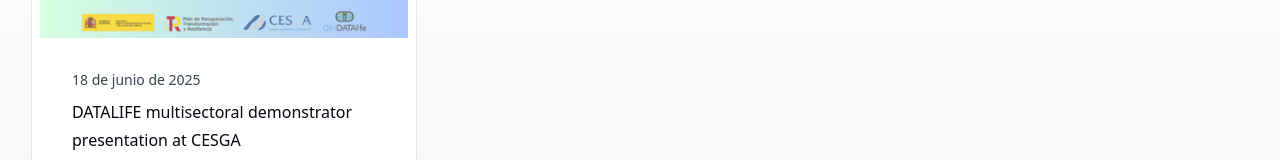
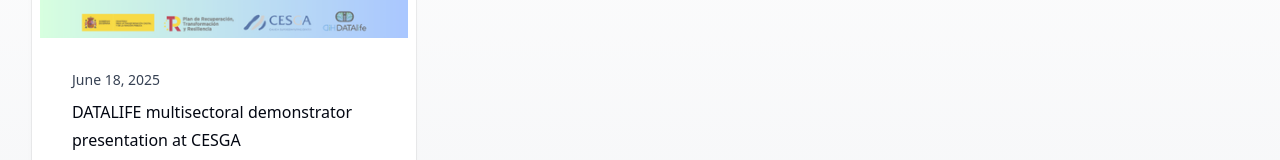
Before and after one commit to dataspacedatalife/dataspace-website, a Next.js app: page /en/events in a window 1280 px wide. Shown: the part 576-736 px from the top of the page. Built offline with nearby package versions, Linux system fonts and the light colour scheme; a web font is replaced by a local one.

Commit message:
Use locale-aware date formatting

```diff
--- a/src/app/[locale]/events/page.tsx
+++ b/src/app/[locale]/events/page.tsx
@@ -4,7 +4,7 @@ import { Dialog, DialogPanel, DialogTitle } from '@headlessui/react';
 import { ChevronLeftIcon, ChevronRightIcon } from '@heroicons/react/16/solid';
 import { clsx } from 'clsx';
 import Image, { type StaticImageData } from 'next/image';
-import { type AppConfig, useTranslations } from 'next-intl';
+import { type AppConfig, useFormatter, useTranslations } from 'next-intl';
 import { use, useState } from 'react';
 import { Button } from '@/components/button';
 import { Container } from '@/components/container';
@@ -52,15 +52,6 @@ const events = [
   },
 ] as const satisfies Event[];
 
-// Formatear fecha: día mes año
-function formatDate(dateString: string) {
-  return new Date(dateString).toLocaleDateString('es-ES', {
-    day: '2-digit',
-    month: 'long',
-    year: 'numeric',
-  });
-}
-
 // Obtener eventos pasados paginados
 function getPastEvents(page: number) {
   const pastEvents = events
@@ -76,10 +67,21 @@ function getPastEventsCount() {
   return events.filter((e) => !e.featured).length;
 }
 
+const useDateFormatter = () => {
+  const format = useFormatter();
+  return (dateStr: string) =>
+    format.dateTime(new Date(dateStr), {
+      day: '2-digit',
+      month: 'long',
+      year: 'numeric',
+    });
+};
+
 // Componentes
-
 function FeaturedEvents({ onOpen }: { onOpen: (event: Event) => void }) {
   const t = useTranslations('events');
+  const formatDate = useDateFormatter();
+
   const featured = events.filter((e) => e.featured);
 
   if (featured.length === 0) return null;
@@ -142,6 +144,7 @@ function PastEvents({
   onOpen: (event: Event) => void;
 }) {
   const t = useTranslations('events');
+  const formatDate = useDateFormatter();
   const pastEvents = getPastEvents(page);
 
   if (pastEvents.length === 0)
@@ -251,6 +254,7 @@ function Pagination({ page }: { page: number }) {
 
 function EventModal({ event, onClose }: { event: Event; onClose: () => void }) {
   const t = useTranslations('events');
+  const formatDate = useDateFormatter();
 
   return (
     <Dialog open={!!event} onClose={onClose} className="relative z-50">
```
